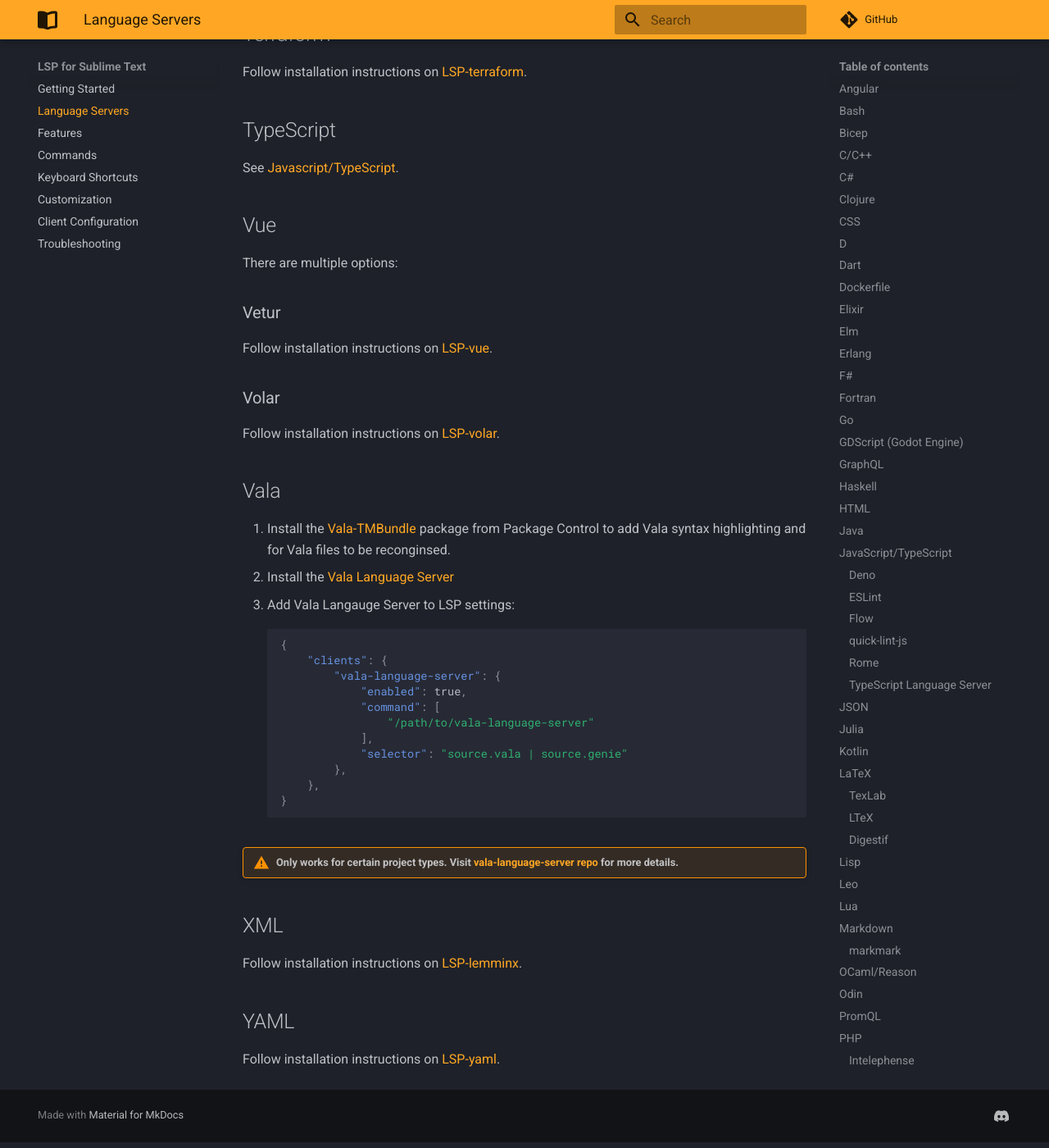
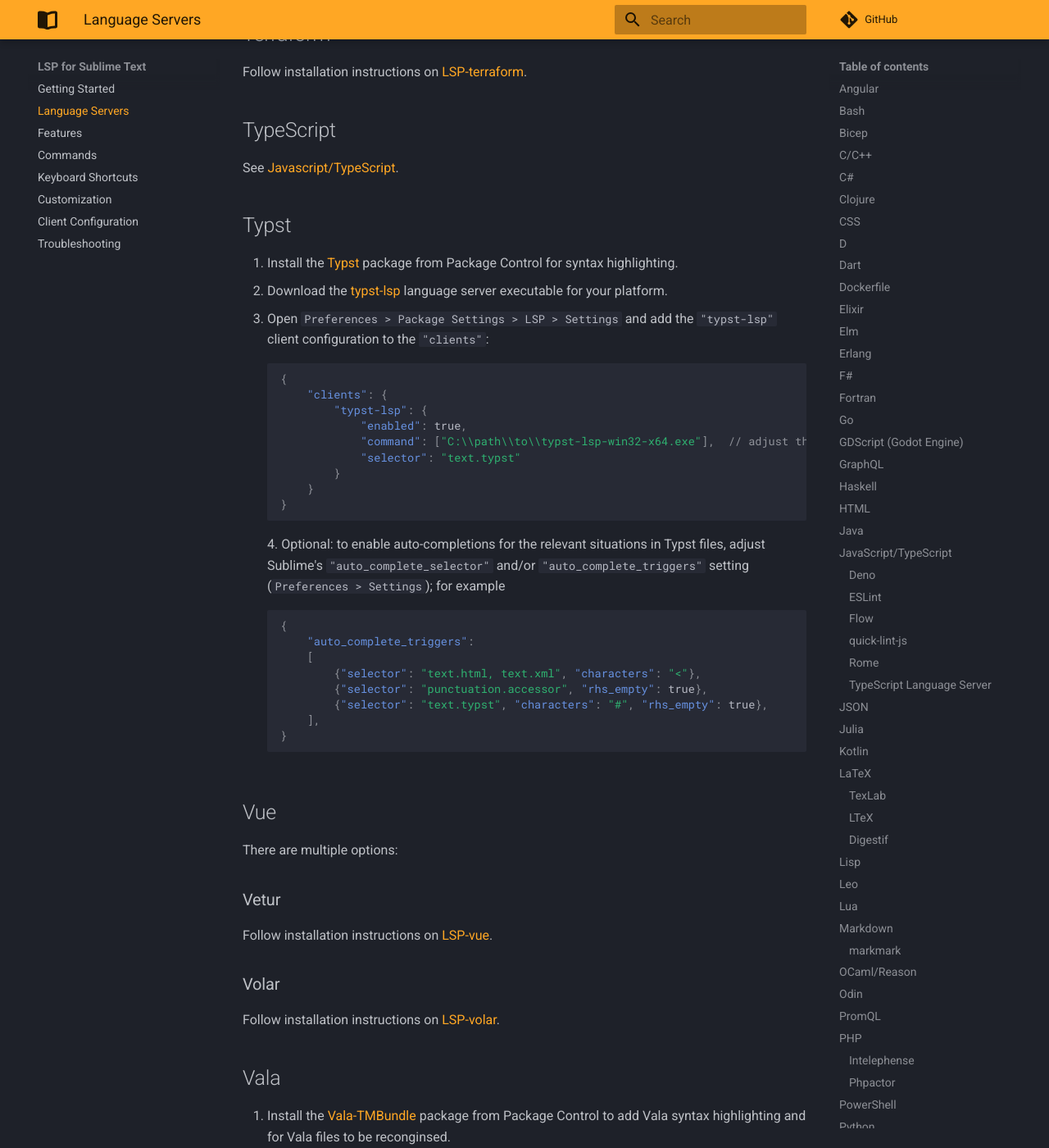
Before and after one commit to sublimelsp/LSP, an MkDocs documentation site: the page built from docs/src/language_servers.md, in a window 1280 px wide and 1400 px high, scrolled down 15542 px. Shown: the whole window at 82% size. Built offline with MkDocs 1.6.1 and Material for MkDocs 9.7.7, drawn with Linux system fonts in a browser that asks for light colours; comment, search, counter and statistics services are not loaded.

Commit message:
Docs: add Typst LSP

````diff
--- a/docs/src/language_servers.md
+++ b/docs/src/language_servers.md
@@ -630,6 +630,36 @@
 
 See [Javascript/TypeScript](#javascripttypescript).
 
+## Typst
+
+1. Install the [Typst](https://packagecontrol.io/packages/Typst) package from Package Control for syntax highlighting.
+2. Download the [typst-lsp](https://github.com/nvarner/typst-lsp/releases) language server executable for your platform.
+3. Open `Preferences > Package Settings > LSP > Settings` and add the `"typst-lsp"` client configuration to the `"clients"`:
+
+    ```jsonc
+    {
+        "clients": {
+            "typst-lsp": {
+                "enabled": true,
+                "command": ["C:\\path\\to\\typst-lsp-win32-x64.exe"],  // adjust this path according to your platform/setup
+                "selector": "text.typst"
+            }
+        }
+    }
+    ```
+4. Optional: to enable auto-completions for the relevant situations in Typst files, adjust Sublime's `"auto_complete_selector"` and/or `"auto_complete_triggers"` setting (`Preferences > Settings`); for example
+
+    ```jsonc
+    {
+        "auto_complete_triggers":
+        [
+            {"selector": "text.html, text.xml", "characters": "<"},
+            {"selector": "punctuation.accessor", "rhs_empty": true},
+            {"selector": "text.typst", "characters": "#", "rhs_empty": true},
+        ],
+    }
+    ```
+
 ## Vue
 
 There are multiple options:
````
